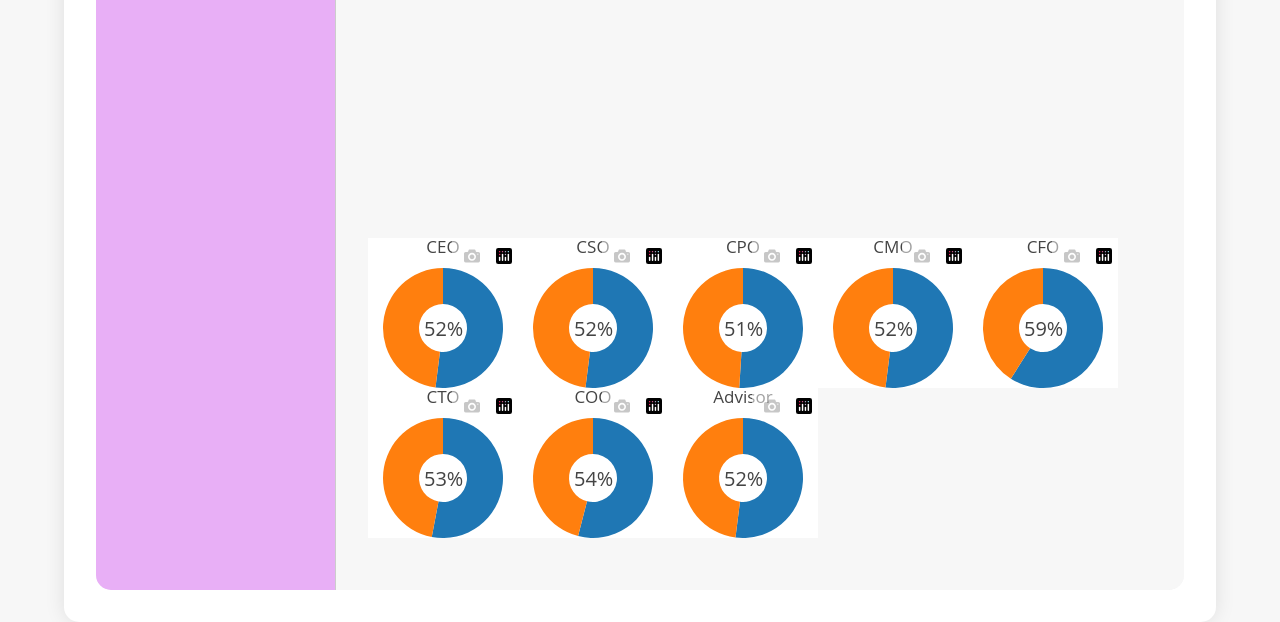
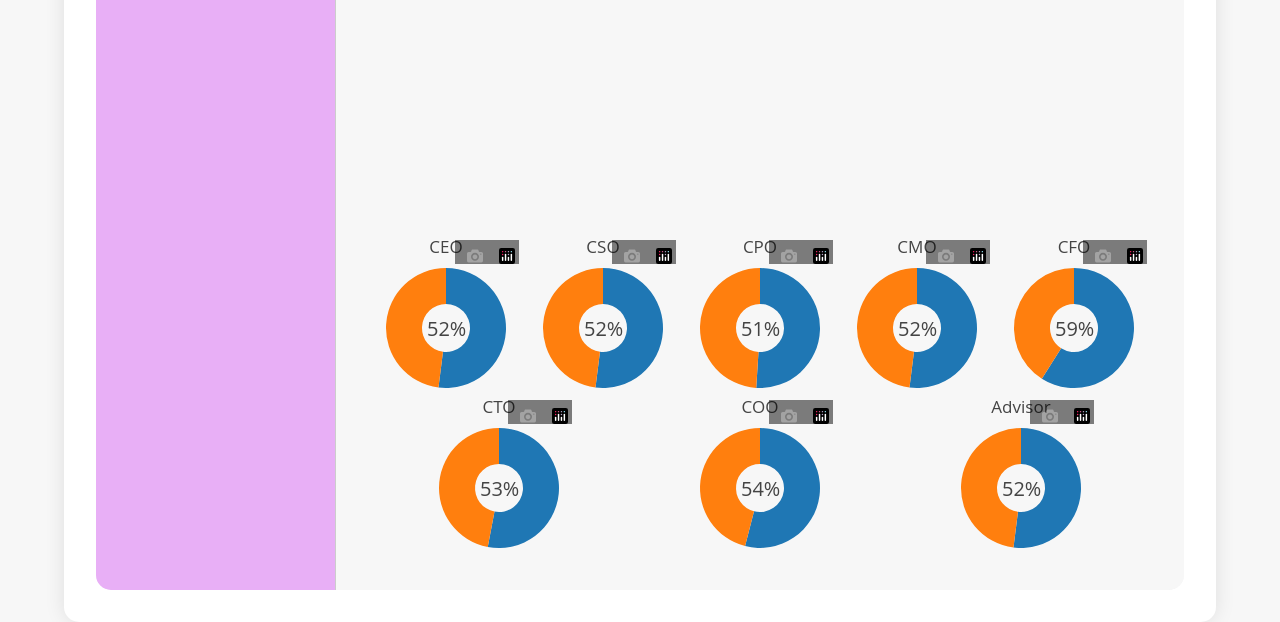
Before and after one commit to Mahlet333/Assessment-Web-App, a Flask app: page /dashboard in a window 1280 px wide. Shown: the part 706-1328 px from the top of the page. Run offline with Flask 3, Linux system fonts and the light colour scheme; the visitor is signed in with stand-in values (Sample User, id 1); parts of the project's set-up code (start-up, migrations or seed data) failed here and were passed over; some libraries are stand-ins or nearby versions.

Commit message:
Update dashboard.html

```diff
--- a/templates/dashboard.html
+++ b/templates/dashboard.html
@@ -9,6 +9,19 @@
     <link rel="stylesheet" href="static/style.css">
     <script src="https://cdn.jsdelivr.net/npm/chart.js"></script>
     <script src="https://cdn.plot.ly/plotly-latest.min.js"></script>
+    <style>
+        .donut-charts-container {
+            display: flex;
+            flex-wrap: wrap;
+            justify-content: space-around; /* Adjust this to center or space-between as needed */
+        }
+
+        .donut-chart {
+            width: 150px;
+            height: 150px;
+            margin-bottom: 10px; /* Adjust spacing between charts */
+        }
+    </style>
 </head>
 <body>
     <div class="dashboard-container">
@@ -37,15 +50,16 @@
                 <div class="dash-content">
                     <iframe src="/dash1/" style="width: 100%; height: 800px; border: none;"></iframe>
                 </div>
-                <div class="donut-charts-container" style="display: flex; flex-wrap: wrap;">
-        <div id="CEO" class="donut-chart" style="width: 150px; height: 150px;"></div>
-        <div id="CSO" class="donut-chart" style="width: 150px; height: 150px;"></div>
-        <div id="CPO" class="donut-chart" style="width: 150px; height: 150px;"></div>
-        <div id="CMO" class="donut-chart" style="width: 150px; height: 150px;"></div>
-        <div id="CFO" class="donut-chart" style="width: 150px; height: 150px;"></div>
-        <div id="CTO" class="donut-chart" style="width: 150px; height: 150px;"></div>
-        <div id="COO" class="donut-chart" style="width: 150px; height: 150px;"></div>
-        <div id="Advisor" class="donut-chart" style="width: 150px; height: 150px;"></div>
+                <div class="donut-charts-container">
+                    <div id="CEO" class="donut-chart"></div>
+                    <div id="CSO" class="donut-chart"></div>
+                    <div id="CPO" class="donut-chart"></div>
+                    <div id="CMO" class="donut-chart"></div>
+                    <div id="CFO" class="donut-chart"></div>
+                    <div id="CTO" class="donut-chart"></div>
+                    <div id="COO" class="donut-chart"></div>
+                    <div id="Advisor" class="donut-chart"></div>
+                </div>
     </div>
             </div>
         </div>
@@ -54,6 +68,12 @@
     <script src="https://code.jquery.com/jquery-3.5.1.slim.min.js"></script>
     <script src="https://cdn.jsdelivr.net/npm/@popperjs/core@2.5.2/dist/umd/popper.min.js"></script>
     <script src="https://stackpath.bootstrapcdn.com/bootstrap/4.5.2/js/bootstrap.min.js"></script>
+    <script>
+        function logout() {
+            window.location.href = "/logout";
+        }
+    </script>
+    <script>
 <script>
         function logout() {
             window.location.href = "/logout";
@@ -79,7 +99,6 @@
                     colors: colors
                 }
             }];
-
             var layout = {
                 title: id,
                 showlegend: false,
@@ -92,7 +111,9 @@
                     x: 0.5,
                     y: 0.5
                 }],
-            margin: { t: 30, b: 0, l: 0, r: 0 }
+                margin: { t: 30, b: 0, l: 0, r: 0 },
+                plot_bgcolor: 'rgba(0,0,0,0)',  // Transparent background
+                paper_bgcolor: 'rgba(0,0,0,0)'  // Transparent background
             };
 
             Plotly.newPlot(id, data, layout);
```
Lines whose indentation alone changed are shown as unchanged.
